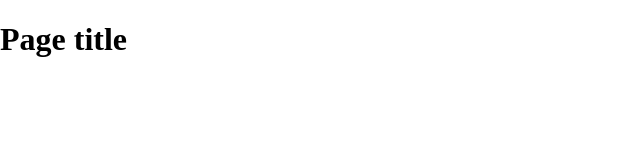
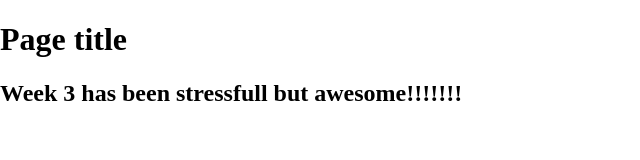
Before and after one commit to mkhinkson/inclassrepo, a plain HTML site: page index.html in a window 1280 px wide. Shown: the whole page, without its empty margins (0-640 px from the left). Drawn offline with nearby package versions, Linux system fonts and the light colour scheme.

Commit message:
Changes initial landing page
Adding h2 to landing page

```diff
--- a/index.html
+++ b/index.html
@@ -15,6 +15,7 @@
     <body>
     <header>
 	<h1>Page title</h1>
+        <h2>Week 3 has been stressfull but awesome!!!!!!!</h2>
     </header>
     <nav id="pageNav">
     </nav>
```
